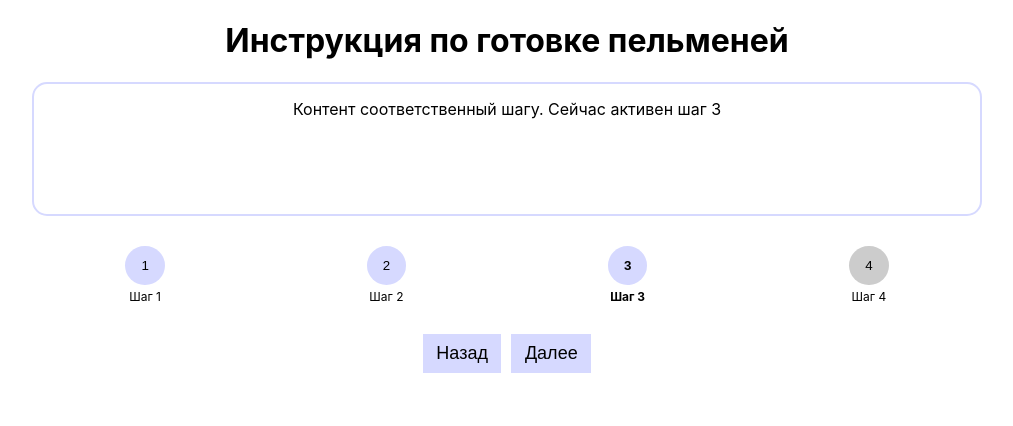
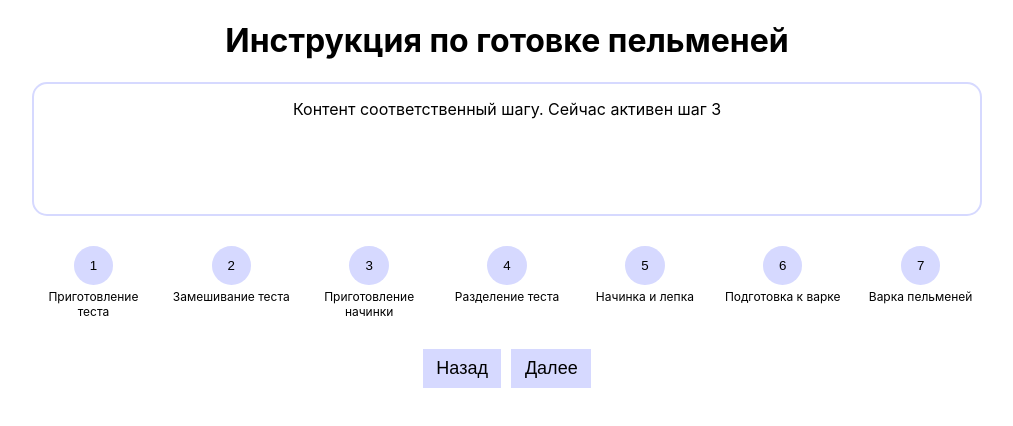
Before and after one commit to OlgaStarchenko/Task_2, a React (Create React App) app: page / in a window 1280 px wide. Shown: the top 426 px of the page, without its empty margins (133-1146 px from the left). Built offline with nearby package versions, Linux system fonts and the light colour scheme.

Commit message:
Using the map method, I displayed buttons with numbers and steps on the screen.

```diff
--- a/src/App.js
+++ b/src/App.js
@@ -33,45 +33,26 @@ export const App = () => {
 						Контент соответственный шагу. Сейчас активен шаг 3
 					</div>
 					<ul className={styles["steps-list"]}>
+						{steps.map((step, index) => {
+							return (
+								<li
+									className={
+										styles["steps-item"] + " " + styles.done
+									}
+									key={step.id}
+								>
+									{/* Для того, чтобы вычислить необходимый класс используйте активный индекс, текущий индекс, а также тернарные операторы */}
+									<button
+										className={styles["steps-item-button"]}
+									>
+										{index + 1}
+									</button>
+									{/* При клике на кнопку установка выбранного шага в качестве активного */}
+									{step.title}
+								</li>
+							);
+						})}
 						{/* Выводите <li> с помощью массива steps и метода map(), подставляя в разметку нужные значения и классы */}
-						<li
-							className={styles["steps-item"] + " " + styles.done}
-						>
-							{/* Для того, чтобы вычислить необходимый класс используйте активный индекс, текущий индекс, а также тернарные операторы */}
-							<button className={styles["steps-item-button"]}>
-								1
-							</button>
-							{/* При клике на кнопку установка выбранного шага в качестве активного */}
-							Шаг 1
-						</li>
-						<li
-							className={styles["steps-item"] + " " + styles.done}
-						>
-							<button className={styles["steps-item-button"]}>
-								2
-							</button>
-							Шаг 2
-						</li>
-						<li
-							className={
-								styles["steps-item"] +
-								" " +
-								styles.done +
-								" " +
-								styles.active
-							}
-						>
-							<button className={styles["steps-item-button"]}>
-								3
-							</button>
-							Шаг 3
-						</li>
-						<li className={styles["steps-item"]}>
-							<button className={styles["steps-item-button"]}>
-								4
-							</button>
-							Шаг 4
-						</li>
 					</ul>
 					<div className={styles["buttons-container"]}>
 						<button
```
